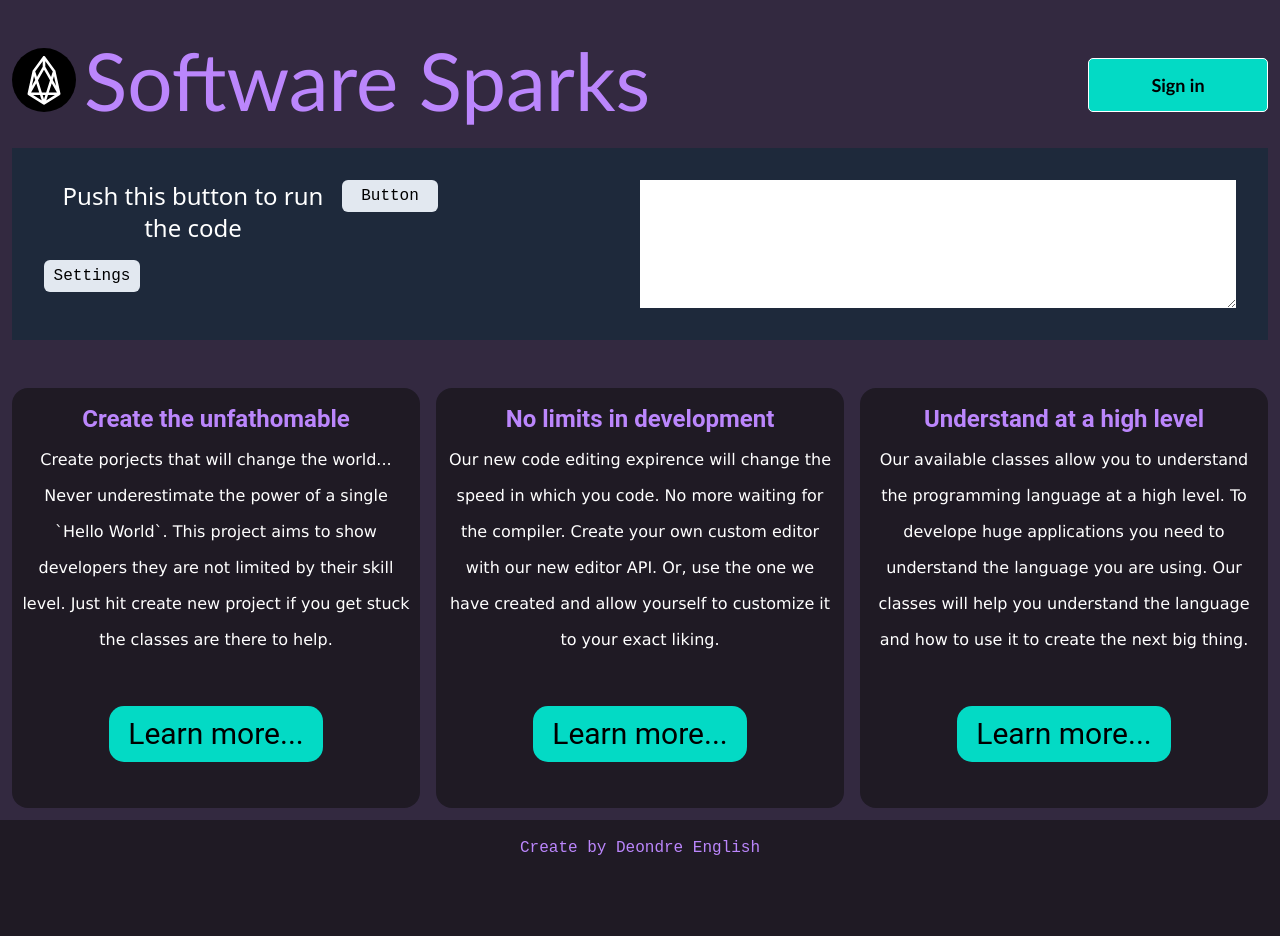
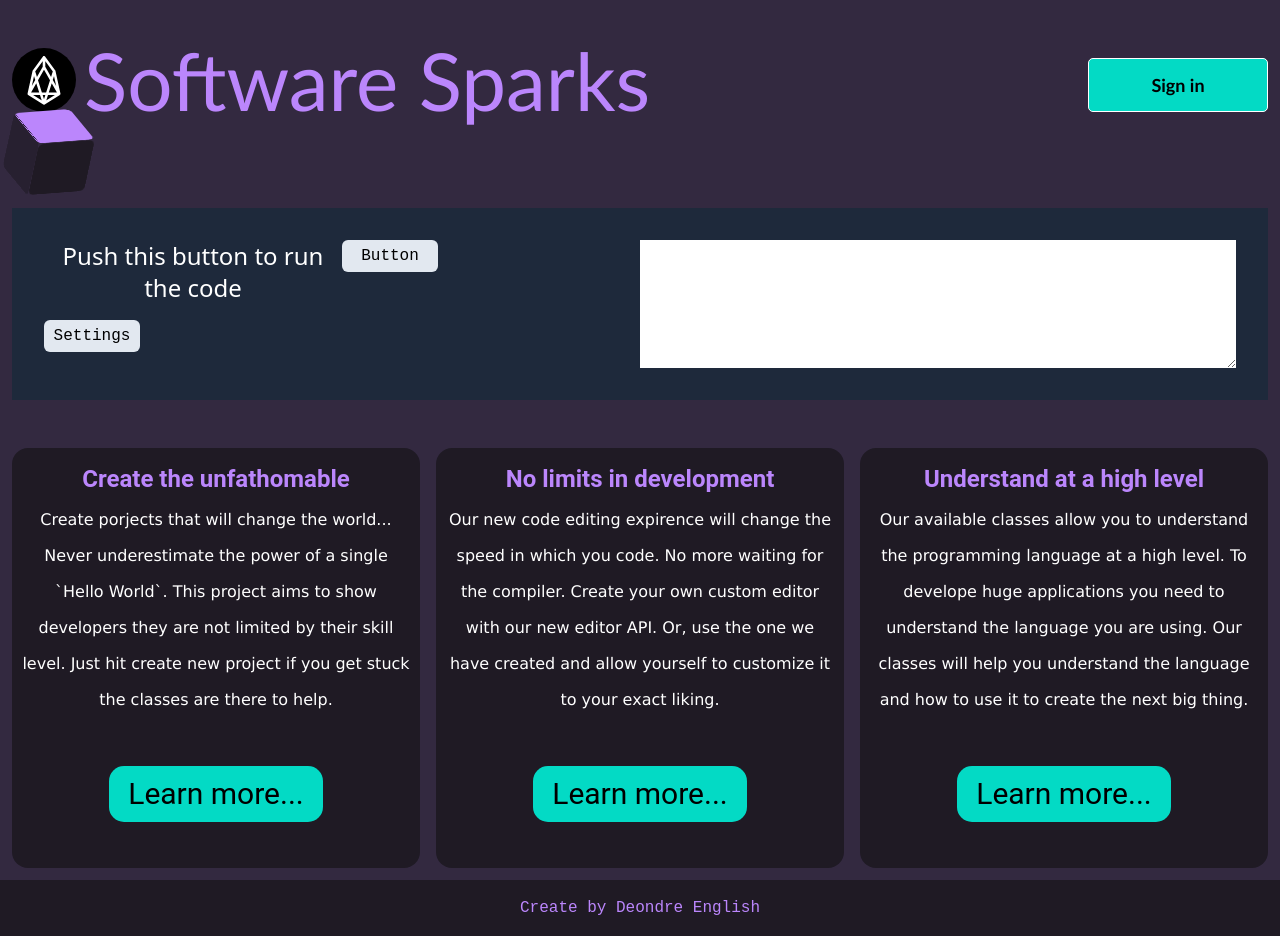
Before and after one commit to deondreE/SoftwareSparks, a Next.js app in the folder packages/web/: page / in a window 1280 px wide. Before the commit the page ends 876 px from the top, so only its background shows below. Built offline with nearby package versions, Linux system fonts and the light colour scheme.

Commit message:
Updated cube

```diff
--- a/packages/web/pages/index.tsx
+++ b/packages/web/pages/index.tsx
@@ -6,6 +6,10 @@ import styles from '../styles/Home.module.scss'
 import Logo from '../public/logo.svg';
 
 const Home: NextPage = () => {
+  const top = `${styles.side} ${styles.top}`;
+  const left = `${styles.side} ${styles.left}`;
+  const front = `${styles.side} ${styles.front}`;
+
   return (
     <div>
       <Head>
@@ -19,6 +23,15 @@ const Home: NextPage = () => {
           <Image src={Logo} alt='Working dev...' width={64} height={1} />
           <h1 className={styles.pageheading}>Software Sparks</h1>
           <button className={styles.signinbutton}>Sign in</button>
+        </div>
+        {/* 3d cube Of programing languages */}
+        <div className='grid grid-cols-2'>
+          <div className={styles.cube}>
+            <div className={top}></div>
+            <div className={left}></div>
+            <div className={front}></div>
+          </div>
+          <div></div>
         </div>
         {/* Editor Example */}
         <div className='grid bg-slate-800 grid-cols-2 p-8 mb-12'>
--- a/packages/web/styles/Home.module.scss
+++ b/packages/web/styles/Home.module.scss
@@ -127,3 +127,40 @@
     border: none;
     resize: none;
 }
+
+// cube
+// -------------------
+.cube {
+    width: 63px;
+    height: 60px;
+    transform-style: preserve-3d;
+    padding: 1.2rem;
+    transform: rotateX(241deg) rotateY(-10deg) rotateZ(-155deg);
+  }
+
+  .side {
+    width: 100%;
+    height: 100%;
+    top: 0;
+    left: 0;
+    position: absolute;
+    border-radius: 10%;
+  }
+
+  .top {
+    transform: translateZ(-60px);
+    background: #BB86FC;
+  }
+
+  .front {
+    transform: rotateX(91deg);
+    transform-origin: bottom;
+    background: #1F1A24;
+  }
+
+  .left {
+    width: 62px;
+    transform: translateZ(-61px) rotateY(91deg);
+    transform-origin: right;
+    background: #272030;
+  }
```
